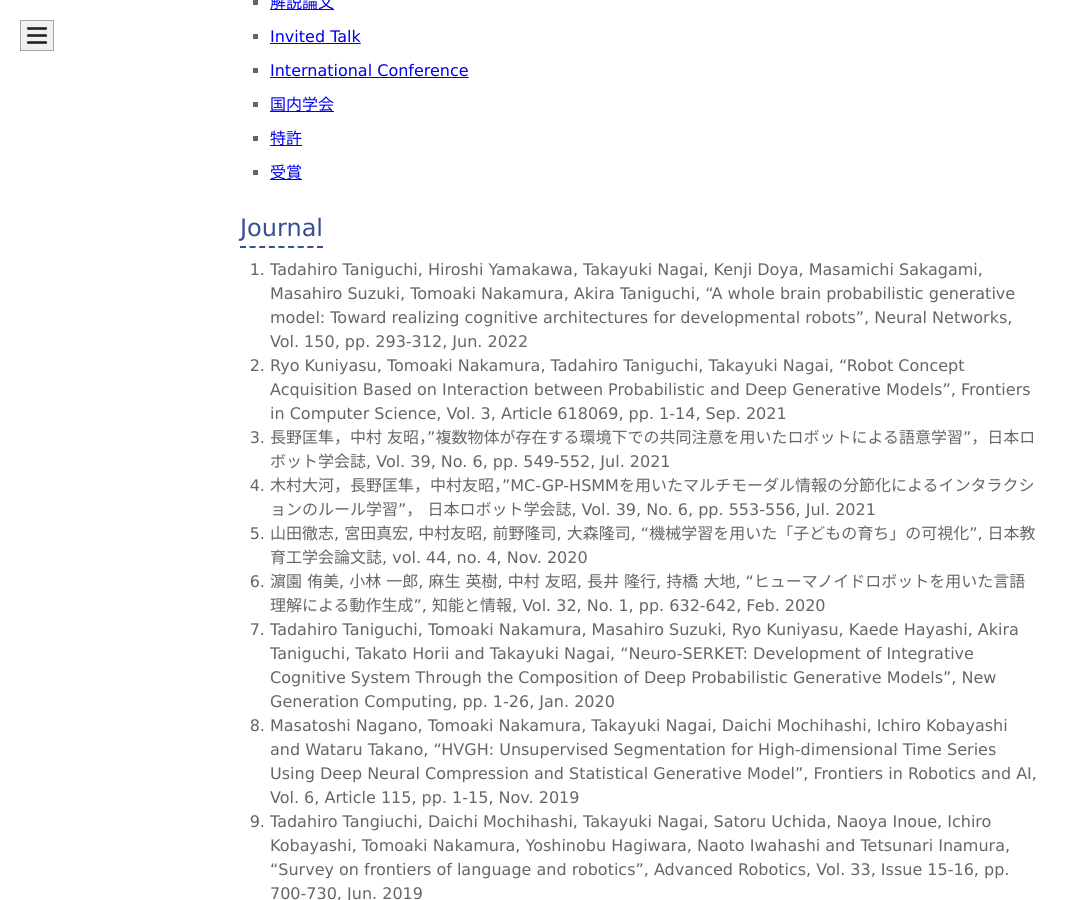
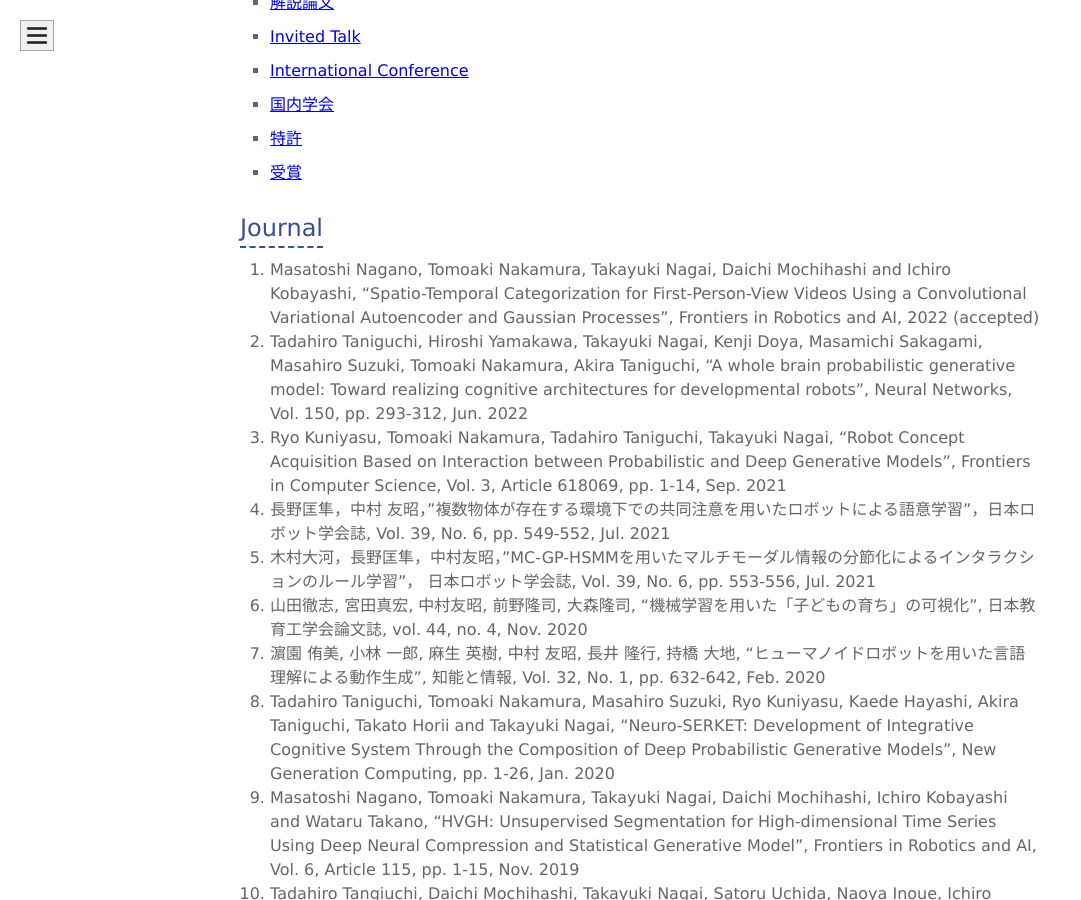
Before and after one commit to naka-lab/naka-lab.github.io, a Jekyll site: the page built from subpages/pub.md, in a window 1280 px wide and 900 px high, scrolled down 693 px. Shown: the whole window, without its empty margins (0-1081 px from the left). Built offline with Jekyll 4.4.1, drawn with Linux system fonts in a browser that asks for light colours.

Commit message:
Update pub.md

```diff
--- a/subpages/pub.md
+++ b/subpages/pub.md
@@ -15,42 +15,43 @@ layout: default
 
 
 ## Journal
-1. Tadahiro Taniguchi, Hiroshi Yamakawa, Takayuki Nagai, Kenji Doya, Masamichi Sakagami, Masahiro Suzuki, Tomoaki Nakamura, Akira Taniguchi, "A whole brain probabilistic generative model: Toward realizing cognitive architectures for developmental robots", Neural Networks, Vol. 150, pp. 293-312, Jun. 2022
-1. Ryo Kuniyasu, Tomoaki Nakamura, Tadahiro Taniguchi, Takayuki Nagai, "Robot Concept Acquisition Based on Interaction between Probabilistic and Deep Generative Models", Frontiers in Computer Science, Vol. 3, Article 618069, pp. 1-14, Sep. 2021
-1. 長野匡隼，中村 友昭，"複数物体が存在する環境下での共同注意を用いたロボットによる語意学習"，日本ロボット学会誌, Vol. 39, No. 6, pp. 549-552, Jul. 2021
-1. 木村大河，長野匡隼，中村友昭，"MC-GP-HSMMを用いたマルチモーダル情報の分節化によるインタラクションのルール学習"， 日本ロボット学会誌, Vol. 39, No. 6, pp. 553-556, Jul. 2021
-1. 山田徹志, 宮田真宏, 中村友昭, 前野隆司, 大森隆司, "機械学習を用いた「子どもの育ち」の可視化", 日本教育工学会論文誌, vol. 44, no. 4, Nov. 2020
-1. 濵園 侑美, 小林 一郎, 麻生 英樹, 中村 友昭, 長井 隆行, 持橋 大地, "ヒューマノイドロボットを用いた言語理解による動作生成", 知能と情報, Vol. 32, No. 1, pp. 632-642, Feb. 2020
-1. Tadahiro Taniguchi, Tomoaki Nakamura, Masahiro Suzuki, Ryo Kuniyasu, Kaede Hayashi, Akira Taniguchi, Takato Horii and Takayuki Nagai, "Neuro-SERKET: Development of Integrative Cognitive System Through the Composition of Deep Probabilistic Generative Models", New Generation Computing, pp. 1-26, Jan. 2020
-1. Masatoshi Nagano, Tomoaki Nakamura, Takayuki Nagai, Daichi Mochihashi, Ichiro Kobayashi and Wataru Takano, "HVGH: Unsupervised Segmentation for High-dimensional Time Series Using Deep Neural Compression and Statistical Generative Model", Frontiers in Robotics and AI, Vol. 6, Article 115, pp. 1-15, Nov. 2019
-1. Tadahiro Tangiuchi, Daichi Mochihashi, Takayuki Nagai, Satoru Uchida, Naoya Inoue, Ichiro Kobayashi, Tomoaki Nakamura, Yoshinobu Hagiwara, Naoto Iwahashi and Tetsunari Inamura, "Survey on frontiers of language and robotics", Advanced Robotics, Vol. 33, Issue 15-16, pp. 700-730, Jun. 2019
-1. Kaori Kumagai, Ichiro Kobayashi, Daichi Mochihashi, Hideki Asoh, Tomoaki Nakamura, and Takayuki Nagai, "Natural Language Generation using Monte Carlo Tree Search",  Journal of Advanced Computational Intelligence and Intelligent Informatics,  Vol. 22, No. 5, Sep. 2018
-1. Tomoaki Nakamura, and Takayuki Nagai, "Ensemble-of-Concept Models for Unsupervised Formation of Multiple Categories", IEEE Transactions on Cognitive and Developmental Systems, vol. 10, issue 4, pp. 1043-1057, Dec. 2018
-1. Tomoaki Nakamura, Takayuki Nagai and Tadahiro Taniguchi, "SERKET: An Architecture for Connecting Stochastic Models to Realize a Large-Scale Cognitive Model", Frontiers in Neurorobotics, vol. 12, article 25, pp. 1-16, Jun. 2018
-1. Gibran Benitez-Garcia, Tomoaki Nakamura, Masahide Kaneko, "Multicultural Facial Expression Recognition Based on Differences of Western-Caucasian and East-Asian Facial Expressions of Emotions", IEICE Transactions on Information and Systems, vol.E101-D, no.5, pp.1317-1324, May 2018
-1. Tomoaki Nakamura, Takayuki Nagai, Daichi Mochihashi, Ichiro Kobayashi, Hideki Asoh and Masahide Kaneko, "Segmenting Continuous Motions with Hidden Semi-Markov Models and Gaussian Processes", Frontiers in Neurorobotics, vol.11, article 67, pp. 1-11, Dec. 2017
-1. Gibran Benitez-Garcia, Tomoaki Nakamura, Masahide Kaneko, “Facial expression recognition based on local Fourier coefficients and facial Fourier descriptors”, Journal of Signal and Information Processing, Vol.8, No.3, pp.132-151, Aug. 2017
-1. Gibran Benitez-Garcia, Tomoaki Nakamura, Masahide Kaneko, "Methodical Analysis of Western-Caucasian and East-Asian Basic Facial Expressions of Emotions Based on Specific Facial Regions",  Journal of Signal and Information Processing, Vol. 8 No. 2, pp. 78-98, May 2017
-1. Takahiro Kobori, Tomoaki Nakamura, Mikio Nakano, Takayuki Nagai, Naoto Iwahashi, Kotaro Funakoshi, and Masahide Kaneko, "Robust Comprehension of Natural Language Instructions by a Domestic Service Robot", Advanced Robotics, Vol. 30, Issue 24, pp. 1530-1543, Nov. 2016
-1. Bin Zhang, Tomoaki Nakamura, and Masahide Kaneko, "A Framework for Adaptive Motion Control of Autonomous Sociable Guide Robot", IEEJ Transactions on Electronics, Information and Systems, Vol. 11, Issue 6, pp.  786–795, Sep. 2016
-1. Bin Zhang, Tomoaki Nakamura, Rena Ushiogi, Takayuki Nagai, Kasumi Abe, Takashi Omori, Natsuki Oka, and Masahide Kaneko, "Simultaneous Children Recognition and Tracking for Childcare Assisting System by Using Kinect Sensors", Journal of Signal and Information Processing, Vol.7, No.3, pp. 148-159, Aug. 2016
-1. Joe Nishihara, Tomoaki Nakamura, Takayuki Nagai, "Online Algorithm for Robots to Learn Object Concepts and Language Model", IEEE Transactions on Cognitive and Developmental Systems, Vol. 9, No. 3, pp. 255-268, Apr. 2017
-1. Muhammad Attamimi, Yuji Ando, Tomoaki Nakamura, Takayuki Nagai, Daichi Mochihashi, Ichiro Kobayashi and Hideki Asoh, "Learning Word Meanings and Grammar for Verbalization of Daily Life Activities Using Multilayered Multimodal Latent Dirichlet Allocation and Bayesian Hidden Markov Models", Advanced Robotics, Vol. 30, Issue 11-12, pp. 806-824, Jun. 2016
-1. Tadahiro Taniguchi, Takayuki Nagai, Tomoaki Nakamura, Naoto Iwahashi, Tetsuya Ogata, and Hideki Asoh, "Symbol Emergence in Robotics: A Survey", Advanced Robotics, Vol. 30, Issue 11-12, pp. 706-728, Jun. 2016
-1. パン ジュン フイ，中村友昭，金子正秀，"顔部品の形状特徴及び顔画像の提示方法の違いと顔全体の類似印象との関係"，日本顔学会誌，Vol.15，No.2，pp.93-104，Dec. 2015
-1. 中村友昭，長井隆行，船越孝太郎，谷口忠大，岩橋直 人，金子正秀，"マルチモーダルLDAとNPYLMを用いたロボットによる物体概念と言語モデルの相互学習"，人工知能学会論文誌，Vol.30，No.3，pp.498-509，Mar. 2015
-1. ムハンマドアッタミミ, ファドリルムハンマド, 阿部香澄, 中村友昭, 船越孝太郎, 長井隆行, "多層マルチモーダルLDAを用いた人の動きと物体の統合概念の形成", 日本ロボット学会論文誌，Vol. 32, No. 8，pp. 753-764，Oct. 2014
-1. Muhammad Attamimi, Takaya Araki, Tomoaki Nakamura, Takayuki Nagai, "Visual Recognition System for Cleaning Tasks by Humanoid Robots", International Journal of Advanced Robotic Systems: Humanoid, DOI:10.5772/56629, Nov.2013
-1. 安藤義記，中村友昭，荒木孝弥，長井隆行，"階層マルチモーダルLDAを用いたロボットによる階層的概念の形成"，日本ロボット学会論文誌，Vol.31, No.7, pp.2-12，Sep.2013
-1. 岩崎安希子，下斗米貴之，阿部香澄，中村友昭，長井隆行，大森隆司，"遊びロボットによる子どもの性格傾向の推定に関する研究"，日本感性工学会論文誌，No.12, Vol.1, pp.219-228, Feb. 2013
-1. 阿部香澄，岩崎安希子，中村友昭，長井隆行，横山絢美，下斗米貴之，岡田浩之，大森隆司，"子供と遊ぶロボット：心的状態の推定に基づいた行動決定モデルの適用"，日本ロボット学会論文誌，Vol.31，No.3, pp.263-274, Jun.2013
-1. 中村友昭，荒木 孝弥，長井隆行，岩橋直人，"階層ディリクレ過程に基づくロボットによる物体のマルチモーダルカテゴリゼーション"，計測自動制御学会論文集, pp.469-478, Vol. 49, No. 4, Apr.2013
-1. Takaya Araki, Tomoaki Nakamura, Takayuki Nagai, Kotaro Funakoshi, Mikio Nakano, and Naoto Iwahashi, "Online Object Categorization Using Multimodal Information Autonomously Acquired by a Mobile Robot", Advanced Robotics, Vol.26, pp.1995-2020, Oct.2012
-1. Tomoaki Nakamura, Takaya Araki, Takayuki Nagai and Naoto Iwahashi, "Grounding of Word Meanings in LDA-Based Multimodal Concepts", Advanced Robotics, Vol.25, pp. 2189-2206, Apr.2012
-1. 中村友昭，杉浦孔明，長井隆行，岩橋直人，岡田浩之，大森隆司，"拡張モバイルマニピュレーションのための新規物体の学習",日本ロボット学会論文誌，pp.213-224，Vol.30，No.4，Mar.2012
-1. Tomoaki Nakamura, Komei Sugiura, Takayuki Nagai, Naoto Iwahashi, Hiroyuki Okada, and Takashi Omori, "Learning Novel Objects for Extended Mobile Manipulation", Journal of Intelligent and Robotic Systems, pp.1-18, Jul.2011
-1. 中村友昭，長井隆行，"機能と視覚的情報の関係性に基づく物体の概念モデル"，情報処理学会論文誌，Vol.51，No.8，pp.1413-1427，Aug.2010
-1. 中村友昭，長井隆行，岩橋直人，"ロボットによる物体のマルチモーダルカテゴリゼーション"，電子情報通信学会和文論文誌，Vol.J91-D, No.10, pp. 2507-2518，Oct. 2008
+1. Masatoshi Nagano, Tomoaki Nakamura, Takayuki Nagai, Daichi Mochihashi and Ichiro Kobayashi, "Spatio-Temporal Categorization for First-Person-View Videos Using a Convolutional Variational Autoencoder and Gaussian Processes", Frontiers in Robotics and AI, 2022 (accepted)
+2. Tadahiro Taniguchi, Hiroshi Yamakawa, Takayuki Nagai, Kenji Doya, Masamichi Sakagami, Masahiro Suzuki, Tomoaki Nakamura, Akira Taniguchi, "A whole brain probabilistic generative model: Toward realizing cognitive architectures for developmental robots", Neural Networks, Vol. 150, pp. 293-312, Jun. 2022
+3. Ryo Kuniyasu, Tomoaki Nakamura, Tadahiro Taniguchi, Takayuki Nagai, "Robot Concept Acquisition Based on Interaction between Probabilistic and Deep Generative Models", Frontiers in Computer Science, Vol. 3, Article 618069, pp. 1-14, Sep. 2021
+4. 長野匡隼，中村 友昭，"複数物体が存在する環境下での共同注意を用いたロボットによる語意学習"，日本ロボット学会誌, Vol. 39, No. 6, pp. 549-552, Jul. 2021
+5. 木村大河，長野匡隼，中村友昭，"MC-GP-HSMMを用いたマルチモーダル情報の分節化によるインタラクションのルール学習"， 日本ロボット学会誌, Vol. 39, No. 6, pp. 553-556, Jul. 2021
+6. 山田徹志, 宮田真宏, 中村友昭, 前野隆司, 大森隆司, "機械学習を用いた「子どもの育ち」の可視化", 日本教育工学会論文誌, vol. 44, no. 4, Nov. 2020
+7. 濵園 侑美, 小林 一郎, 麻生 英樹, 中村 友昭, 長井 隆行, 持橋 大地, "ヒューマノイドロボットを用いた言語理解による動作生成", 知能と情報, Vol. 32, No. 1, pp. 632-642, Feb. 2020
+8. Tadahiro Taniguchi, Tomoaki Nakamura, Masahiro Suzuki, Ryo Kuniyasu, Kaede Hayashi, Akira Taniguchi, Takato Horii and Takayuki Nagai, "Neuro-SERKET: Development of Integrative Cognitive System Through the Composition of Deep Probabilistic Generative Models", New Generation Computing, pp. 1-26, Jan. 2020
+9. Masatoshi Nagano, Tomoaki Nakamura, Takayuki Nagai, Daichi Mochihashi, Ichiro Kobayashi and Wataru Takano, "HVGH: Unsupervised Segmentation for High-dimensional Time Series Using Deep Neural Compression and Statistical Generative Model", Frontiers in Robotics and AI, Vol. 6, Article 115, pp. 1-15, Nov. 2019
+10. Tadahiro Tangiuchi, Daichi Mochihashi, Takayuki Nagai, Satoru Uchida, Naoya Inoue, Ichiro Kobayashi, Tomoaki Nakamura, Yoshinobu Hagiwara, Naoto Iwahashi and Tetsunari Inamura, "Survey on frontiers of language and robotics", Advanced Robotics, Vol. 33, Issue 15-16, pp. 700-730, Jun. 2019
+11. Kaori Kumagai, Ichiro Kobayashi, Daichi Mochihashi, Hideki Asoh, Tomoaki Nakamura, and Takayuki Nagai, "Natural Language Generation using Monte Carlo Tree Search",  Journal of Advanced Computational Intelligence and Intelligent Informatics,  Vol. 22, No. 5, Sep. 2018
+12. Tomoaki Nakamura, and Takayuki Nagai, "Ensemble-of-Concept Models for Unsupervised Formation of Multiple Categories", IEEE Transactions on Cognitive and Developmental Systems, vol. 10, issue 4, pp. 1043-1057, Dec. 2018
+13. Tomoaki Nakamura, Takayuki Nagai and Tadahiro Taniguchi, "SERKET: An Architecture for Connecting Stochastic Models to Realize a Large-Scale Cognitive Model", Frontiers in Neurorobotics, vol. 12, article 25, pp. 1-16, Jun. 2018
+14. Gibran Benitez-Garcia, Tomoaki Nakamura, Masahide Kaneko, "Multicultural Facial Expression Recognition Based on Differences of Western-Caucasian and East-Asian Facial Expressions of Emotions", IEICE Transactions on Information and Systems, vol.E101-D, no.5, pp.1317-1324, May 2018
+15. Tomoaki Nakamura, Takayuki Nagai, Daichi Mochihashi, Ichiro Kobayashi, Hideki Asoh and Masahide Kaneko, "Segmenting Continuous Motions with Hidden Semi-Markov Models and Gaussian Processes", Frontiers in Neurorobotics, vol.11, article 67, pp. 1-11, Dec. 2017
+16. Gibran Benitez-Garcia, Tomoaki Nakamura, Masahide Kaneko, “Facial expression recognition based on local Fourier coefficients and facial Fourier descriptors”, Journal of Signal and Information Processing, Vol.8, No.3, pp.132-151, Aug. 2017
+17. Gibran Benitez-Garcia, Tomoaki Nakamura, Masahide Kaneko, "Methodical Analysis of Western-Caucasian and East-Asian Basic Facial Expressions of Emotions Based on Specific Facial Regions",  Journal of Signal and Information Processing, Vol. 8 No. 2, pp. 78-98, May 2017
+18. Takahiro Kobori, Tomoaki Nakamura, Mikio Nakano, Takayuki Nagai, Naoto Iwahashi, Kotaro Funakoshi, and Masahide Kaneko, "Robust Comprehension of Natural Language Instructions by a Domestic Service Robot", Advanced Robotics, Vol. 30, Issue 24, pp. 1530-1543, Nov. 2016
+19. Bin Zhang, Tomoaki Nakamura, and Masahide Kaneko, "A Framework for Adaptive Motion Control of Autonomous Sociable Guide Robot", IEEJ Transactions on Electronics, Information and Systems, Vol. 11, Issue 6, pp.  786–795, Sep. 2016
+20. Bin Zhang, Tomoaki Nakamura, Rena Ushiogi, Takayuki Nagai, Kasumi Abe, Takashi Omori, Natsuki Oka, and Masahide Kaneko, "Simultaneous Children Recognition and Tracking for Childcare Assisting System by Using Kinect Sensors", Journal of Signal and Information Processing, Vol.7, No.3, pp. 148-159, Aug. 2016
+21. Joe Nishihara, Tomoaki Nakamura, Takayuki Nagai, "Online Algorithm for Robots to Learn Object Concepts and Language Model", IEEE Transactions on Cognitive and Developmental Systems, Vol. 9, No. 3, pp. 255-268, Apr. 2017
+22. Muhammad Attamimi, Yuji Ando, Tomoaki Nakamura, Takayuki Nagai, Daichi Mochihashi, Ichiro Kobayashi and Hideki Asoh, "Learning Word Meanings and Grammar for Verbalization of Daily Life Activities Using Multilayered Multimodal Latent Dirichlet Allocation and Bayesian Hidden Markov Models", Advanced Robotics, Vol. 30, Issue 11-12, pp. 806-824, Jun. 2016
+23. Tadahiro Taniguchi, Takayuki Nagai, Tomoaki Nakamura, Naoto Iwahashi, Tetsuya Ogata, and Hideki Asoh, "Symbol Emergence in Robotics: A Survey", Advanced Robotics, Vol. 30, Issue 11-12, pp. 706-728, Jun. 2016
+24. パン ジュン フイ，中村友昭，金子正秀，"顔部品の形状特徴及び顔画像の提示方法の違いと顔全体の類似印象との関係"，日本顔学会誌，Vol.15，No.2，pp.93-104，Dec. 2015
+25. 中村友昭，長井隆行，船越孝太郎，谷口忠大，岩橋直 人，金子正秀，"マルチモーダルLDAとNPYLMを用いたロボットによる物体概念と言語モデルの相互学習"，人工知能学会論文誌，Vol.30，No.3，pp.498-509，Mar. 2015
+26. ムハンマドアッタミミ, ファドリルムハンマド, 阿部香澄, 中村友昭, 船越孝太郎, 長井隆行, "多層マルチモーダルLDAを用いた人の動きと物体の統合概念の形成", 日本ロボット学会論文誌，Vol. 32, No. 8，pp. 753-764，Oct. 2014
+27. Muhammad Attamimi, Takaya Araki, Tomoaki Nakamura, Takayuki Nagai, "Visual Recognition System for Cleaning Tasks by Humanoid Robots", International Journal of Advanced Robotic Systems: Humanoid, DOI:10.5772/56629, Nov.2013
+28. 安藤義記，中村友昭，荒木孝弥，長井隆行，"階層マルチモーダルLDAを用いたロボットによる階層的概念の形成"，日本ロボット学会論文誌，Vol.31, No.7, pp.2-12，Sep.2013
+29. 岩崎安希子，下斗米貴之，阿部香澄，中村友昭，長井隆行，大森隆司，"遊びロボットによる子どもの性格傾向の推定に関する研究"，日本感性工学会論文誌，No.12, Vol.1, pp.219-228, Feb. 2013
+30. 阿部香澄，岩崎安希子，中村友昭，長井隆行，横山絢美，下斗米貴之，岡田浩之，大森隆司，"子供と遊ぶロボット：心的状態の推定に基づいた行動決定モデルの適用"，日本ロボット学会論文誌，Vol.31，No.3, pp.263-274, Jun.2013
+31. 中村友昭，荒木 孝弥，長井隆行，岩橋直人，"階層ディリクレ過程に基づくロボットによる物体のマルチモーダルカテゴリゼーション"，計測自動制御学会論文集, pp.469-478, Vol. 49, No. 4, Apr.2013
+32. Takaya Araki, Tomoaki Nakamura, Takayuki Nagai, Kotaro Funakoshi, Mikio Nakano, and Naoto Iwahashi, "Online Object Categorization Using Multimodal Information Autonomously Acquired by a Mobile Robot", Advanced Robotics, Vol.26, pp.1995-2020, Oct.2012
+33. Tomoaki Nakamura, Takaya Araki, Takayuki Nagai and Naoto Iwahashi, "Grounding of Word Meanings in LDA-Based Multimodal Concepts", Advanced Robotics, Vol.25, pp. 2189-2206, Apr.2012
+34. 中村友昭，杉浦孔明，長井隆行，岩橋直人，岡田浩之，大森隆司，"拡張モバイルマニピュレーションのための新規物体の学習",日本ロボット学会論文誌，pp.213-224，Vol.30，No.4，Mar.2012
+35. Tomoaki Nakamura, Komei Sugiura, Takayuki Nagai, Naoto Iwahashi, Hiroyuki Okada, and Takashi Omori, "Learning Novel Objects for Extended Mobile Manipulation", Journal of Intelligent and Robotic Systems, pp.1-18, Jul.2011
+36. 中村友昭，長井隆行，"機能と視覚的情報の関係性に基づく物体の概念モデル"，情報処理学会論文誌，Vol.51，No.8，pp.1413-1427，Aug.2010
+37. 中村友昭，長井隆行，岩橋直人，"ロボットによる物体のマルチモーダルカテゴリゼーション"，電子情報通信学会和文論文誌，Vol.J91-D, No.10, pp. 2507-2518，Oct. 2008
 
 ## 解説論文
 1. 中村友昭，長井隆行，"確率モデルに基づくロボットによる概念・言語獲得"，認知科学，Vol. 24，No. 1，pp. 23-32，Mar. 20171.
```
